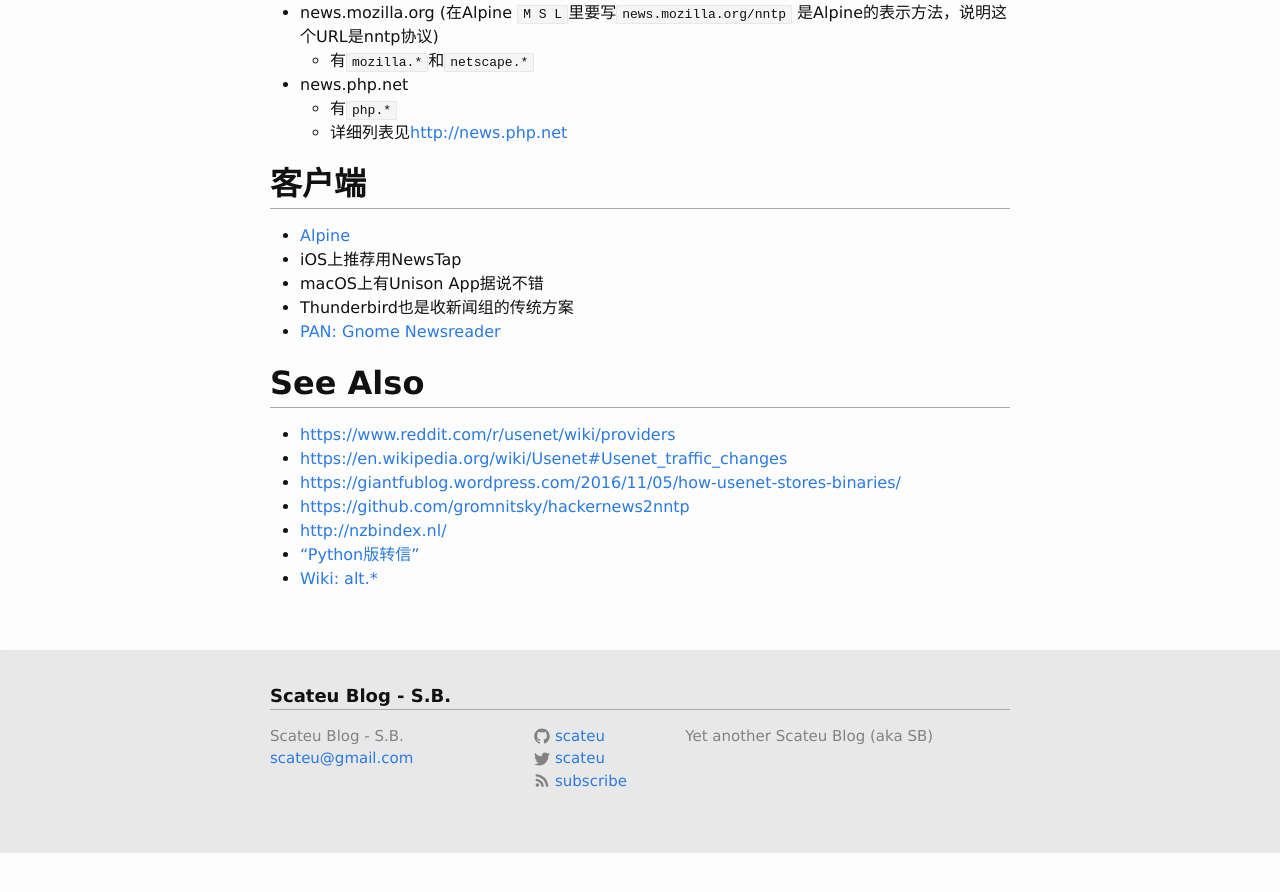
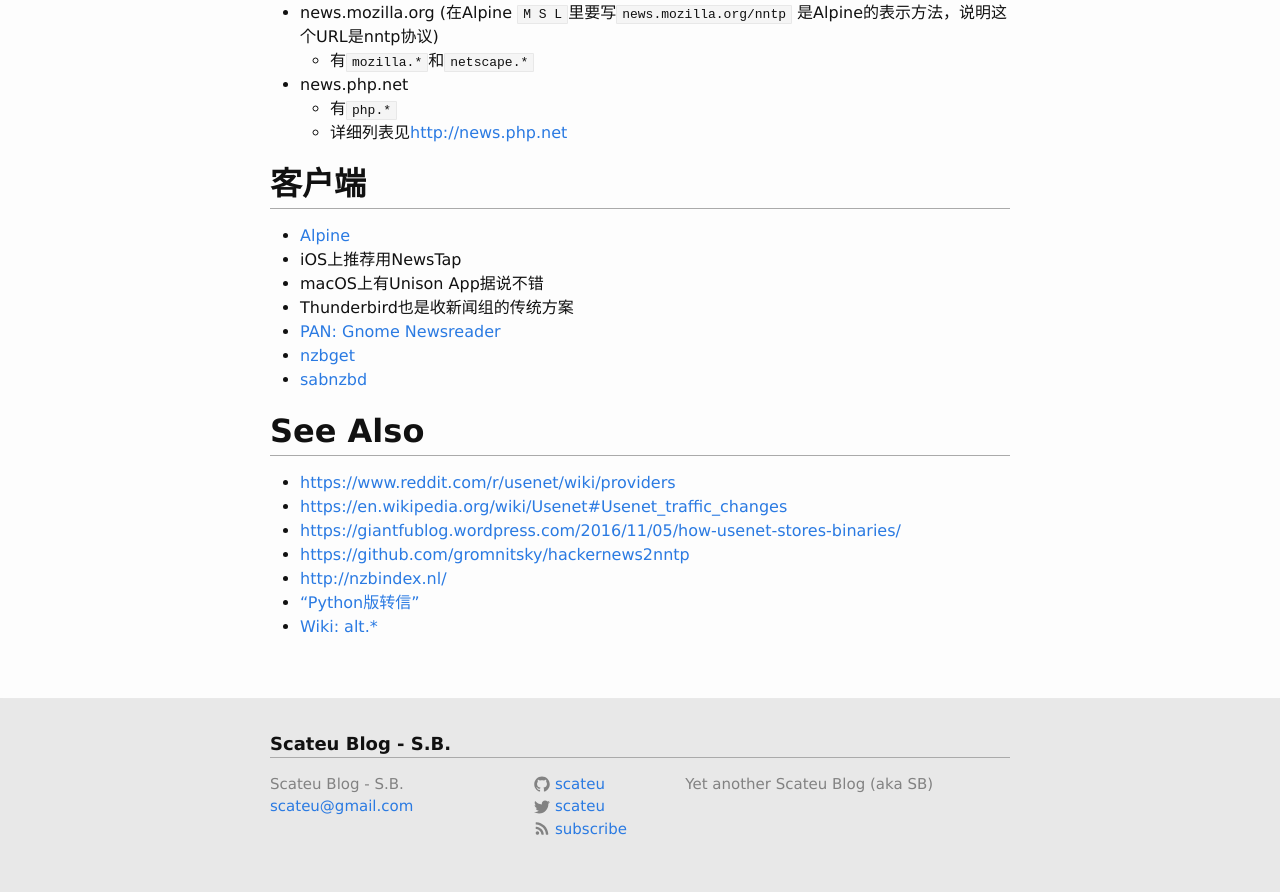
Before and after one commit to scateu/scateu.github.io, a Jekyll site: the page built from _posts/2018-01-05-nntp.md, in a window 1280 px wide and 900 px high, scrolled down 1787 px. Shown: the top 892 px of the window. Built offline with Jekyll 4.4.1, drawn with Linux system fonts in a browser that asks for light colours; nearby versions of some CDN libraries; comment, search, counter and statistics services are not loaded; before the commit the page ends 2639 px from its top, so only the background shows below that.

Commit message:
Sat Jan  6 10:43:35 CST 2018

```diff
--- a/_posts/2018-01-05-nntp.md
+++ b/_posts/2018-01-05-nntp.md
@@ -95,6 +95,8 @@
  - macOS上有Unison App据说不错
  - Thunderbird也是收新闻组的传统方案
  - [PAN: Gnome Newsreader](http://pan.rebelbase.com/features/)
+ - [nzbget](https://nzbget.net/)
+ - [sabnzbd](https://sabnzbd.org/)
 
 ## See Also
 
```
